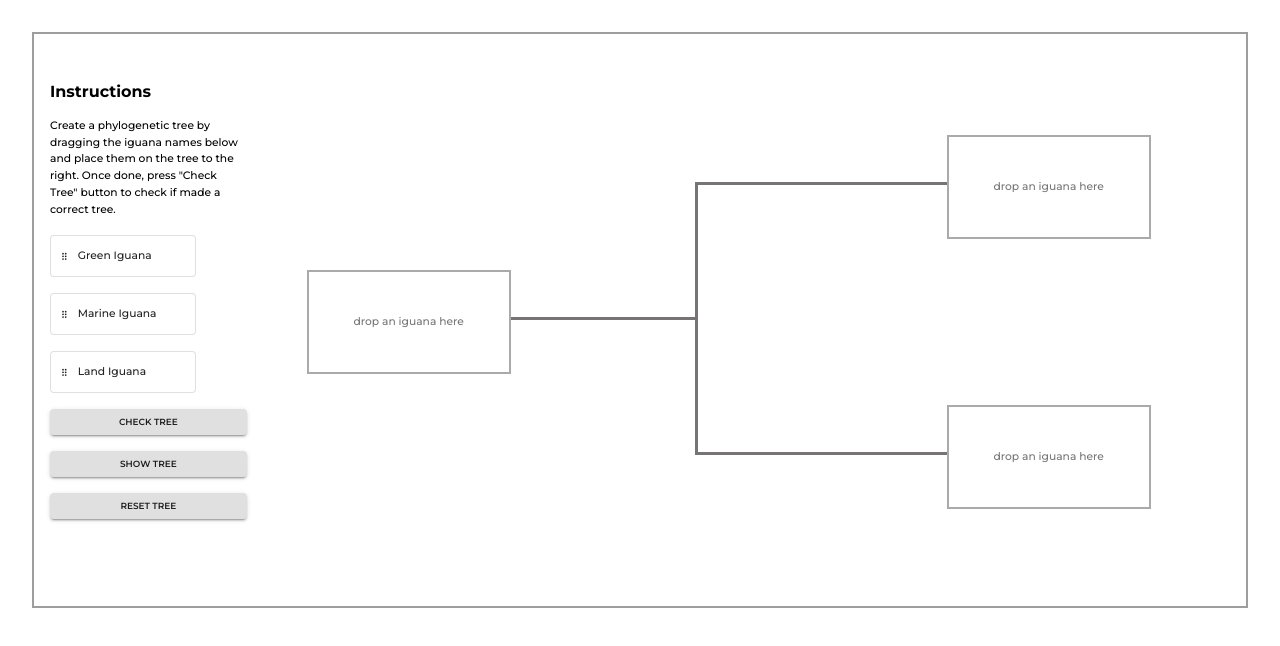
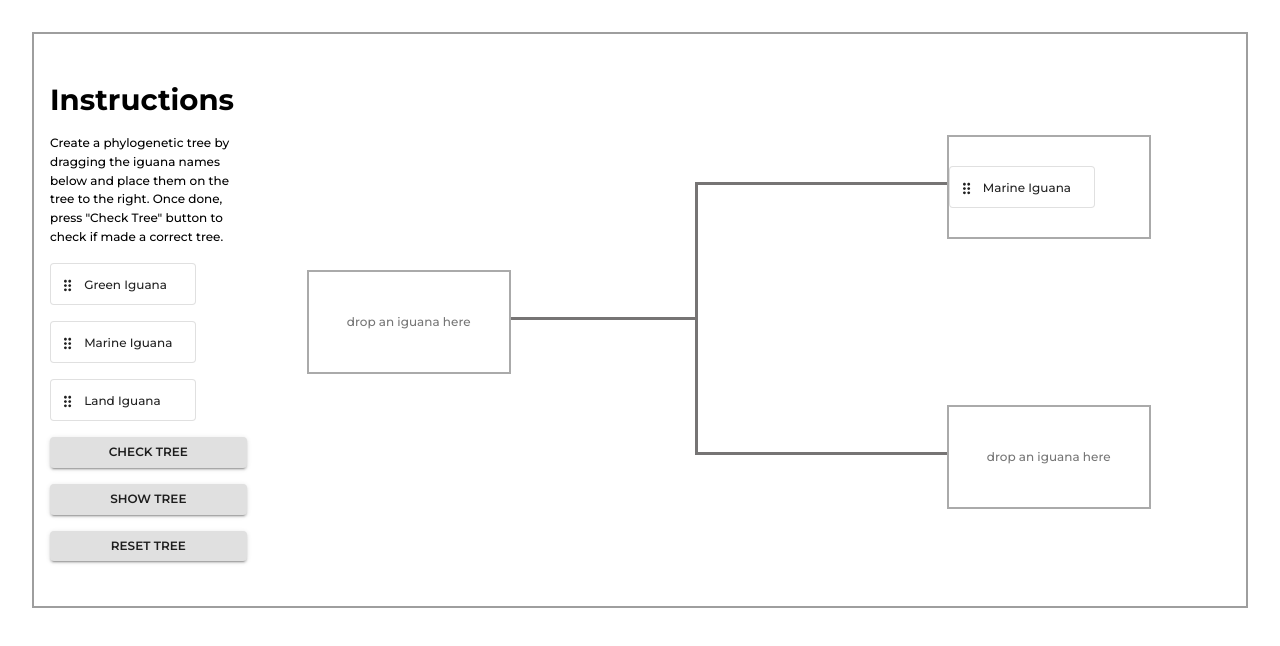
Before and after one commit to desmond-tuiyot/playground-react-dnd, a React (Create React App) app: page / in a window 1280 px wide. Shown: the top 646 px of the page. Built offline with nearby package versions, Linux system fonts and the light colour scheme.

Commit message:
added some logic for drag and drop states

```diff
--- a/src/components/phylo-tree-dnd/MainActivity/DropTarget.jsx
+++ b/src/components/phylo-tree-dnd/MainActivity/DropTarget.jsx
@@ -23,17 +23,20 @@ const useStyles = makeStyles((theme) => ({
   },
 }));
 
-const DropTarget = ({ bounds, index }) => {
+const DropTarget = ({ bounds, iguana, onDrop, index }) => {
   const classes = useStyles(bounds);
   const [dropTargetClass, setDropTargetClass] = useState("neutral");
-  const [droppedHere, setDroppedHere] = useState(false);
-  // const text= "drop an iguana here"
-  const [iguana, setIguana] = useState(null);
+
   const [{ isOver }, drop] = useDrop(() => ({
     accept: "iguana",
 
+    hover: () => {
+      // console.log(iguana);
+    },
+
     drop: (item) => {
-      setIguana(item.iguana);
+      // console.log(iguana.currentIguana);
+      onDrop(iguana.id, item.iguana, iguana.currentIguana);
       return item;
     },
 
@@ -55,8 +58,8 @@ const DropTarget = ({ bounds, index }) => {
       role="drop-target"
       ref={drop}
     >
-      {iguana ? (
-        <DragSource iguana={iguana} />
+      {iguana.currentIguana ? (
+        <DragSource iguana={iguana.currentIguana} onDragEnd={() => {}} />
       ) : (
         <Typography variant="subtitle2" color="textSecondary">
           drop an iguana here
@@ -66,13 +69,13 @@ const DropTarget = ({ bounds, index }) => {
   );
 };
 
-DropTarget.propTypes = {
-  bounds: PropTypes.shape({
-    width: PropTypes.number.isRequired,
-    height: PropTypes.number.isRequired,
-    top: PropTypes.number.isRequired,
-    left: PropTypes.number.isRequired,
-  }),
-};
+// DropTarget.propTypes = {
+//   bounds: PropTypes.shape({
+//     width: PropTypes.number.isRequired,
+//     height: PropTypes.number.isRequired,
+//     top: PropTypes.number.isRequired,
+//     left: PropTypes.number.isRequired,
+//   }),
+// };
 
 export default DropTarget;
--- a/src/components/phylo-tree-dnd/MainActivity/MainActivity.jsx
+++ b/src/components/phylo-tree-dnd/MainActivity/MainActivity.jsx
@@ -1,11 +1,9 @@
 import { makeStyles } from "@material-ui/core/styles";
+import PropTypes from "prop-types";
 
 import phylotree from "../assets/dnd-tree-no-outline.png";
 import DropTarget from "./DropTarget";
-import {
-  dropTargetsBounds,
-  imageDimensions,
-} from "../assets/dropTargetDetails";
+import { imageDimensions } from "../assets/dropTargetDetails";
 import useScaledBounds from "../../../hooks/useScaledBounds";
 
 const useStyles = makeStyles((theme) => ({
@@ -28,15 +26,24 @@ const useStyles = makeStyles((theme) => ({
   },
 }));
 
-const MainActivity = () => {
+const MainActivity = ({ draggedIguanas, onDrop }) => {
   const classes = useStyles();
+  // console.log(draggedIguanas);
   const [imageRef, scaledBounds] = useScaledBounds(
-    dropTargetsBounds,
+    draggedIguanas,
     imageDimensions
   );
 
-  const dropTargets = dropTargetsBounds.map((_, index) => (
-    <DropTarget key={index} bounds={scaledBounds[index]} index={index} />
+  // console.log(scaledBounds);
+
+  const dropTargets = draggedIguanas.map((iguana, index) => (
+    <DropTarget
+      key={index}
+      bounds={scaledBounds[index]}
+      iguana={iguana}
+      onDrop={onDrop}
+      index={index}
+    />
   ));
 
   return (
@@ -52,4 +59,9 @@ const MainActivity = () => {
   );
 };
 
+MainActivity.propTypes = {
+  draggedIguanas: PropTypes.array.isRequired,
+  onDrop: PropTypes.func.isRequired,
+};
+
 export default MainActivity;
--- a/src/components/phylo-tree-dnd/PhyloTreeDnD.jsx
+++ b/src/components/phylo-tree-dnd/PhyloTreeDnD.jsx
@@ -1,10 +1,13 @@
+import { useState, useEffect, useCallback } from "react";
 import Grid from "@material-ui/core/Grid";
 import Container from "@material-ui/core/Container";
 import { makeStyles } from "@material-ui/core/styles";
+import produce from "immer";
 
 import SideBar from "./SideBar";
 import MainActivity from "./MainActivity";
 import CustomDragLayer from "./SideBar/CustomDragLayer";
+import { dropTargetsBounds } from "./assets/dropTargetDetails";
 
 const useStyles = makeStyles((theme) => ({
   root: {
@@ -16,6 +19,79 @@ const useStyles = makeStyles((theme) => ({
 
 const PhyloTreeDnD = () => {
   const classes = useStyles();
+
+  const iguanas = ["Green Iguana", "Marine Iguana", "Land Iguana"];
+
+  const [undraggedIguanas, setUndraggedIguanas] = useState(iguanas);
+  const [draggedIguanas, setDraggedIguanas] = useState([
+    // left mid = Green Iguana
+    {
+      currentIguana: null,
+      id: "root",
+      validIguanas: ["Green Iguana"],
+      width: 200,
+      height: 100,
+      top: 220,
+      left: 60,
+    },
+    // top right = Marine Iguana / Land Iguana
+    {
+      currentIguana: "Marine Iguana",
+      id: "topBranch",
+      validIguanas: ["Marine Iguana", "Land Iguana"],
+      width: 200,
+      height: 100,
+      top: 85,
+      left: 700,
+    },
+    // bottom right = Marine Iguana / Land Iguana
+    {
+      currentIguana: null,
+      id: "bottomBranch",
+      validIguanas: ["Marine Iguana", "Land Iguana"],
+      width: 200,
+      height: 100,
+      top: 355,
+      left: 700,
+    },
+  ]);
+
+  const handleDragEnd = (iguana) => {
+    // console.log(iguana);
+    // setUndraggedIguanas(iguana);
+  };
+
+  const getNewState = produce((draft, id, newIguanaName) => {
+    const index = draft.findIndex((item) => item.id === id);
+    draft[index].currentIguana = newIguanaName;
+  });
+
+  const handleDrop = (id, droppedItem, previousItem) => {
+    if (previousItem) {
+      setUndraggedIguanas([...undraggedIguanas, droppedItem]);
+    }
+    const newState = getNewState(draggedIguanas, id, droppedItem);
+    setDraggedIguanas(newState);
+  };
+
+  // useEffect(() => {
+  //   console.log("in use effect: dragged iguanas changes");
+  //   console.log(draggedIguanas);
+  //   console.log("------------------------------");
+  // }, [draggedIguanas]);
+
+  const handleResetTree = () => {};
+
+  const handleShowTree = () => {};
+
+  const handleCheckTree = () => {};
+
+  const actionButtons = [
+    { text: "Check Tree", handleCheckTree },
+    { text: "Show Tree", handleShowTree },
+    { text: "Reset Tree", handleResetTree },
+  ];
+
   return (
     <>
       <Container maxWidth="lg">
@@ -27,10 +103,14 @@ const PhyloTreeDnD = () => {
           alignItems="stretch"
         >
           <Grid item xs={6} sm={3} md={2}>
-            <SideBar />
+            <SideBar
+              undraggedIguanas={undraggedIguanas}
+              onDragEnd={handleDragEnd}
+              actionButtons={actionButtons}
+            />
           </Grid>
           <Grid item xs>
-            <MainActivity />
+            <MainActivity draggedIguanas={draggedIguanas} onDrop={handleDrop} />
           </Grid>
         </Grid>
         <CustomDragLayer />
--- a/src/components/phylo-tree-dnd/SideBar/DragSource.jsx
+++ b/src/components/phylo-tree-dnd/SideBar/DragSource.jsx
@@ -7,6 +7,7 @@ import DragIndicatorIcon from "@material-ui/icons/DragIndicator";
 import { makeStyles } from "@material-ui/core/styles";
 import { useDrag } from "react-dnd";
 import clsx from "clsx";
+import PropTypes from "prop-types";
 
 const useStyles = makeStyles((theme) => ({
   ...theme.dragSource,
@@ -30,7 +31,7 @@ const useStyles = makeStyles((theme) => ({
   },
 }));
 
-const DragSource = ({ iguana }) => {
+const DragSource = ({ iguana, onDragEnd }) => {
   const classes = useStyles();
   const [dragStyle, setDragStyle] = useState("neutral");
 
@@ -40,6 +41,8 @@ const DragSource = ({ iguana }) => {
     end: (item, monitor) => {
       if (!monitor.didDrop()) {
         setDragStyle("neutral");
+      } else {
+        onDragEnd(item.iguana);
       }
     },
     collect: (monitor) => ({
@@ -102,4 +105,9 @@ const DragSource = ({ iguana }) => {
   );
 };
 
+DragSource.propTypes = {
+  iguana: PropTypes.string.isRequired,
+  onDragEnd: PropTypes.func.isRequired,
+};
+
 export default DragSource;
--- a/src/components/phylo-tree-dnd/SideBar/DragSources.jsx
+++ b/src/components/phylo-tree-dnd/SideBar/DragSources.jsx
@@ -1,9 +1,16 @@
+import PropTypes from "prop-types";
+
 import DragSource from "./DragSource";
 
-const DragSources = ({ iguanas }) => {
-  return iguanas.map((iguana, index) => (
-    <DragSource key={index} iguana={iguana} />
+const DragSources = ({ undraggedIguanas, onDragEnd }) => {
+  return undraggedIguanas.map((iguana, index) => (
+    <DragSource key={index} iguana={iguana} onDragEnd={onDragEnd} />
   ));
 };
 
+DragSources.propTypes = {
+  undraggedIguanas: PropTypes.array.isRequired,
+  onDragEnd: PropTypes.func.isRequired,
+};
+
 export default DragSources;
--- a/src/components/phylo-tree-dnd/SideBar/SideBar.jsx
+++ b/src/components/phylo-tree-dnd/SideBar/SideBar.jsx
@@ -1,5 +1,6 @@
 import Grid from "@material-ui/core/Grid";
 import { makeStyles } from "@material-ui/core/styles";
+import PropTypes from "prop-types";
 
 import ActionButtons from "./ActionButtons";
 import Instructions from "./Instructions";
@@ -9,16 +10,8 @@ const useStyles = makeStyles((theme) => ({
   root: { height: "100%", marginTop: theme.spacing(3) },
 }));
 
-const SideBar = () => {
+const SideBar = ({ undraggedIguanas, onDragEnd, actionButtons }) => {
   const classes = useStyles();
-
-  const buttons = [
-    { text: "Check Tree", handleClick: () => {} },
-    { text: "Show Tree", handleClick: () => {} },
-    { text: "Reset Tree", handleClick: () => {} },
-  ];
-
-  const iguanas = ["Green Iguana", "Marine Iguana", "Land Iguana"];
 
   return (
     <Grid container direction="column" spacing={2} className={classes.root}>
@@ -26,13 +19,22 @@ const SideBar = () => {
         <Instructions />
       </Grid>
       <Grid item container justify="center" spacing={2}>
-        <DragSources iguanas={iguanas} />
+        <DragSources
+          undraggedIguanas={undraggedIguanas}
+          onDragEnd={onDragEnd}
+        />
       </Grid>
       <Grid item container justify="center" spacing={2}>
-        <ActionButtons buttons={buttons} />
+        <ActionButtons buttons={actionButtons} />
       </Grid>
     </Grid>
   );
 };
 
+SideBar.propTypes = {
+  undraggedIguanas: PropTypes.array.isRequired,
+  onDragEnd: PropTypes.func.isRequired,
+  actionButtons: PropTypes.array.isRequired,
+};
+
 export default SideBar;
--- a/src/components/phylo-tree-dnd/assets/dropTargetDetails.js
+++ b/src/components/phylo-tree-dnd/assets/dropTargetDetails.js
@@ -1,6 +1,9 @@
 export const dropTargetsBounds = [
   // left mid = Green Iguana
   {
+    currentIguana: null,
+    id: "root",
+    validIguanas: ["Green Iguana"],
     width: 200,
     height: 100,
     top: 220,
@@ -8,6 +11,9 @@ export const dropTargetsBounds = [
   },
   // top right = Marine Iguana / Land Iguana
   {
+    currentIguana: null,
+    id: "topBranch",
+    validIguanas: ["Marine Iguana", "Land Iguana"],
     width: 200,
     height: 100,
     top: 85,
@@ -15,6 +21,9 @@ export const dropTargetsBounds = [
   },
   // bottom right = Marine Iguana / Land Iguana
   {
+    currentIguana: null,
+    id: "bottomBranch",
+    validIguanas: ["Marine Iguana", "Land Iguana"],
     width: 200,
     height: 100,
     top: 355,
--- a/src/theme/index.js
+++ b/src/theme/index.js
@@ -3,7 +3,7 @@ import { createMuiTheme, responsiveFontSizes } from "@material-ui/core/styles";
 let theme = createMuiTheme({
   typography: {
     fontFamily: "Montserrat",
-    fontSize: "12px",
+    fontSize: 12,
   },
 });
 
```
